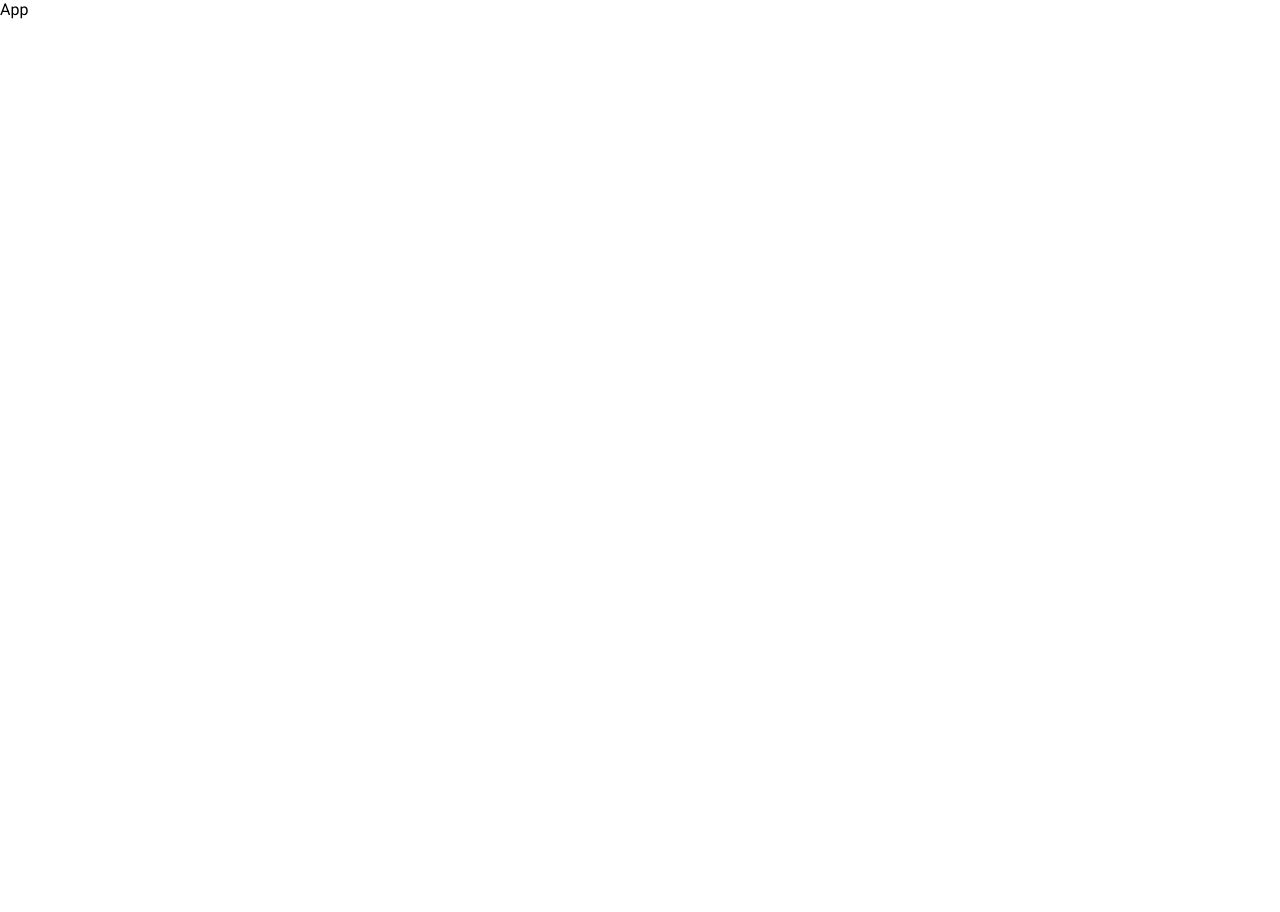
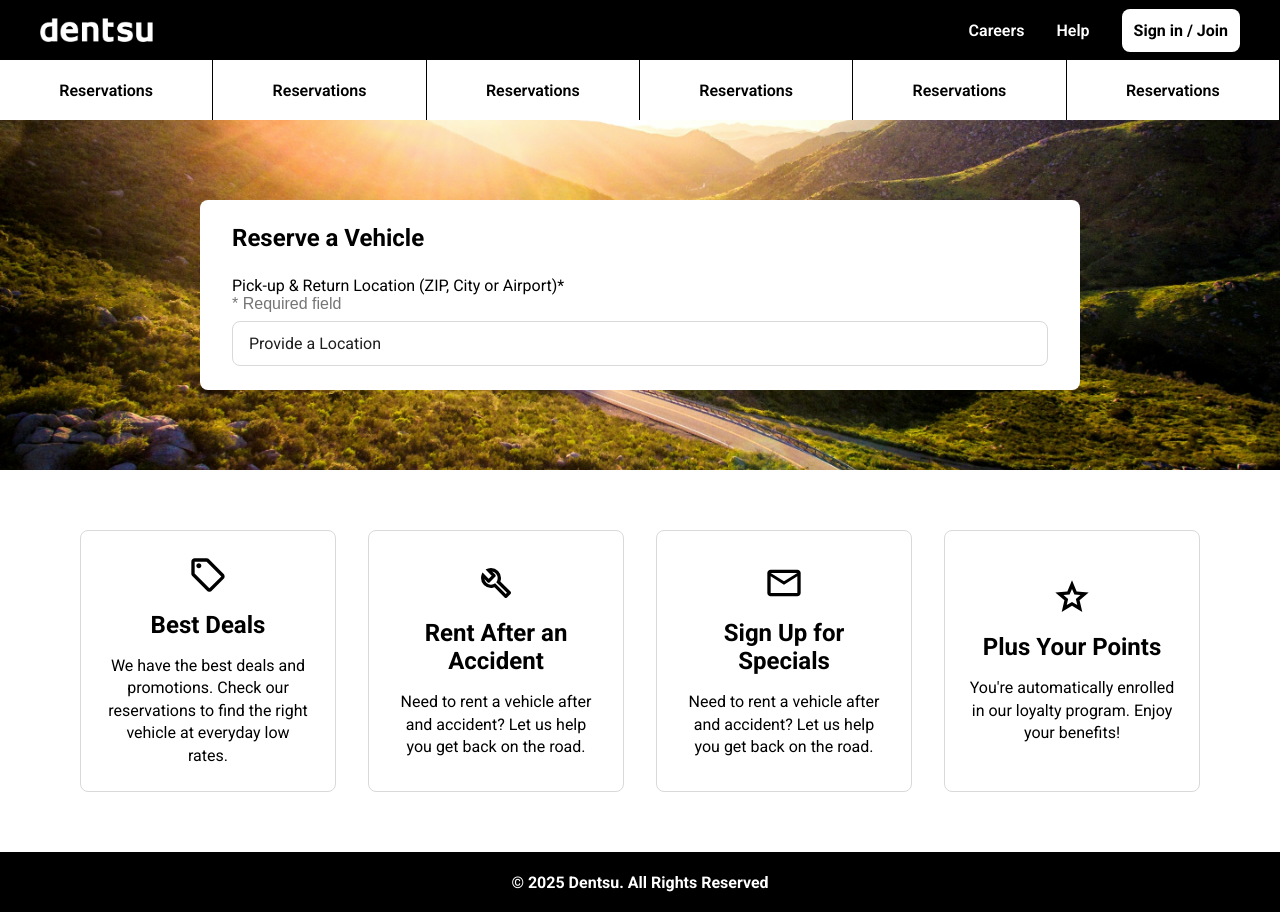
Before and after one commit to leogemin/matrix, a React (Vite) app in the folder client/: page / in a window 1280 px wide. Before the commit the page ends 800 px from the top, so only its background shows below. Built offline with nearby package versions, Linux system fonts and the light colour scheme.

Commit message:
feat: routing and page set

```diff
--- a/client/src/App.tsx
+++ b/client/src/App.tsx
@@ -1,8 +1,15 @@
+import { Outlet } from "react-router"
+import Footer from "./components/Footer"
+import Header from "./components/Header"
 import "./style/global.scss"
 
 const App = () => {
   return (
-    <div>App</div>
+    <>
+      <Header />
+      <Outlet />
+      <Footer />
+    </>
   )
 }
 
--- a/client/src/main.tsx
+++ b/client/src/main.tsx
@@ -2,6 +2,7 @@ import { StrictMode } from 'react'
 import { createRoot } from 'react-dom/client'
 import App from './App.tsx'
 import { createBrowserRouter, RouterProvider } from 'react-router'
+import Home from './pages/Home.tsx'
 
 
 const router = createBrowserRouter([
@@ -9,7 +10,10 @@ const router = createBrowserRouter([
     path: "/",
     element: <App />,
     children: [
-      {}
+      {
+        path: "/",
+        element: <Home />
+      }
     ]
   }
 ])
--- /dev/null
+++ b/client/src/pages/Home.tsx
@@ -0,0 +1,13 @@
+import BookingWidget from "../components/BookingWidget"
+import HighlightSection from "../components/HighlightSection"
+
+const Home = () => {
+    return (
+        <>
+        <BookingWidget />
+        <HighlightSection />
+        </>
+    )
+}
+
+export default Home
```
